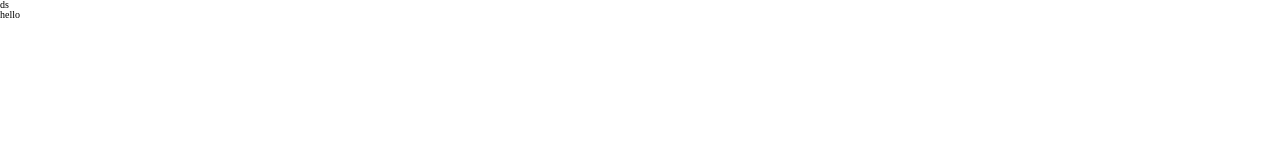
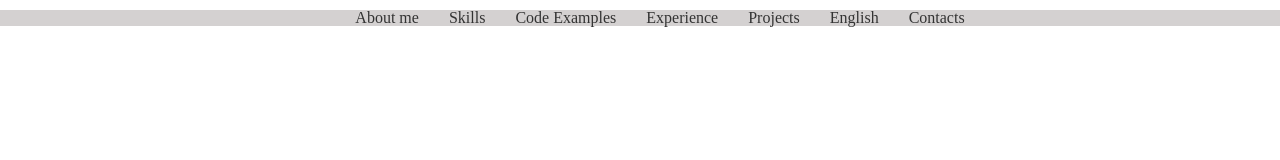
Before and after one commit to 23Boom23/rsschool-cv, a website: page index.html in a window 1280 px wide. Drawn offline with Linux system fonts and the light colour scheme.

Commit message:
feat:add header nav

```diff
--- a/index.html
+++ b/index.html
@@ -4,12 +4,36 @@
     <meta charset="UTF-8" />
     <meta http-equiv="X-UA-Compatible" content="IE=edge" />
     <meta name="viewport" content="width=device-width, initial-scale=1.0" />
-    <link href="./css/index.css" rel="stylesheet" />
+    <link href="./css/index.css/index.css" rel="stylesheet" />
     <title>CV</title>
   </head>
-
   <body>
-    <div>ds</div>
-    <a href="#">hello</a>
+    <nav class="header-nav">
+      <div class="wrapper header-nav__wrapper">
+        <ul class="header-nav__list">
+          <li class="header-nav__item">
+            <a href="#" class="header-nav__link">About me</a>
+          </li>
+          <li class="header-nav__item">
+            <a href="#" class="header-nav__link">Skills</a>
+          </li>
+          <li class="header-nav__item">
+            <a href="#" class="header-nav__link">Code Examples</a>
+          </li>
+          <li class="header-nav__item">
+            <a href="#" class="header-nav__link">Experience</a>
+          </li>
+          <li class="header-nav__item">
+            <a href="#" class="header-nav__link">Projects</a>
+          </li>
+          <li class="header-nav__item">
+            <a href="#" class="header-nav__link">English</a>
+          </li>
+          <li class="header-nav__item">
+            <a href="#" class="header-nav__link">Contacts</a>
+          </li>
+        </ul>
+      </div>
+    </nav>
   </body>
 </html>
--- a/package.json
+++ b/package.json
@@ -5,7 +5,7 @@
   "main": "index.js",
   "scripts": {
     "test": "echo \"Error: no test specified\" && exit 1",
-    "style": "node-sass -w ./scss/index.scss sass/ -o ./css/index.css",
+    "style": "node-sass -w ./scss sass/ -o ./css",
     "sync": "browser-sync start --server --files='**/*'"
   },
   "repository": {
--- a/scss/constants/_constants.scss
+++ b/scss/constants/_constants.scss
@@ -1,7 +1,7 @@
 $primary1: yellow;
 $primary2: black;
-$primary3: gray;
+$primary3: rgb(212, 209, 209);
 
 $title-text-color: yellow;
-$link-text-color: black;
+$link-text-color: #333333;
 $main-text-color: black;
--- a/scss/global/_global.scss
+++ b/scss/global/_global.scss
@@ -1,3 +1,9 @@
+*,
+*::before,
+*::after {
+  box-sizing: border-box;
+}
+
 html {
   font-size: 10px;
   line-height: 10px;
@@ -6,7 +12,14 @@ html {
 
 body {
   margin: 0;
-  padding: 0;
+  min-height: 100vh;
+  scroll-behavior: smooth;
+  text-rendering: optimizeSpeed;
+}
+
+ul[class],
+ol[class] {
+  list-style: none;
 }
 
 h1,
--- a/scss/index.scss
+++ b/scss/index.scss
@@ -1,2 +1,3 @@
 @import './constants/constants';
 @import './global/global';
+@import './modules/header-nav';
--- /dev/null
+++ b/scss/modules/_header-nav.scss
@@ -0,0 +1,25 @@
+.header-nav {
+  background: $primary3;
+
+  &__wrapper {
+    max-width: 1440px;
+  }
+
+  &__item {
+    &:not(:last-child) {
+      margin-right: 3rem;
+    }
+  }
+
+  &__list {
+    display: flex;
+    justify-content: center;
+    align-items: center;
+  }
+
+  &__link {
+    line-height: 1.6rem;
+    font-size: 1.6rem;
+    color: $link-text-color;
+  }
+}
```
Also changed, not shown: css/index.css (deleted), css/index.css/index.css (added).
